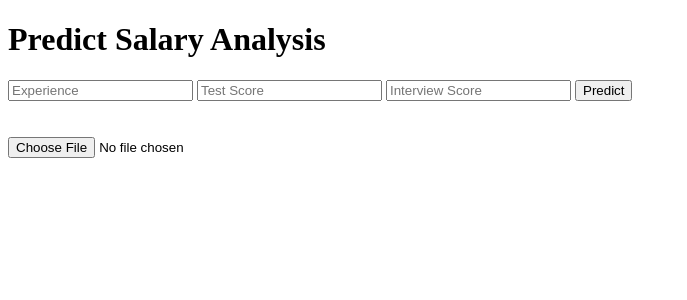
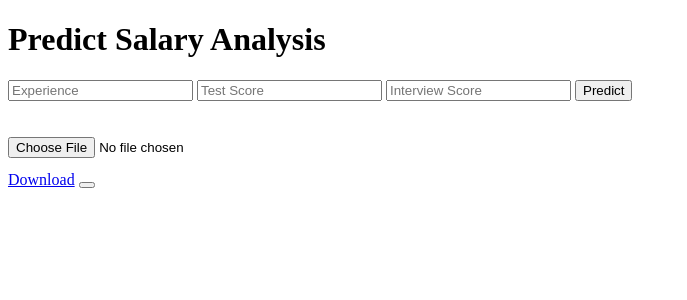
Before and after one commit to rahulv1999/heroku-demo, a Flask app: template templates/index.html in a window 1280 px wide. Shown: the top 300 px of the page, without its empty margins (0-687 px from the left). Run offline with Flask 2, Linux system fonts and the light colour scheme; the template is opened without the code that fills it, so the values that code supplies are empty; parts of the project's set-up code (start-up, migrations or seed data) failed here and were passed over.

Commit message:
Update index.html

```diff
--- a/templates/index.html
+++ b/templates/index.html
@@ -49,7 +49,12 @@
             fr.readAsText(this.files[0]);
         })
     </script>
-
+<div>
+        <form action="download">
+            <a href="data.csv">Download</a>
+            <button ></button>
+        </form>
+    </div>
 
 </body>
 </html>
```
